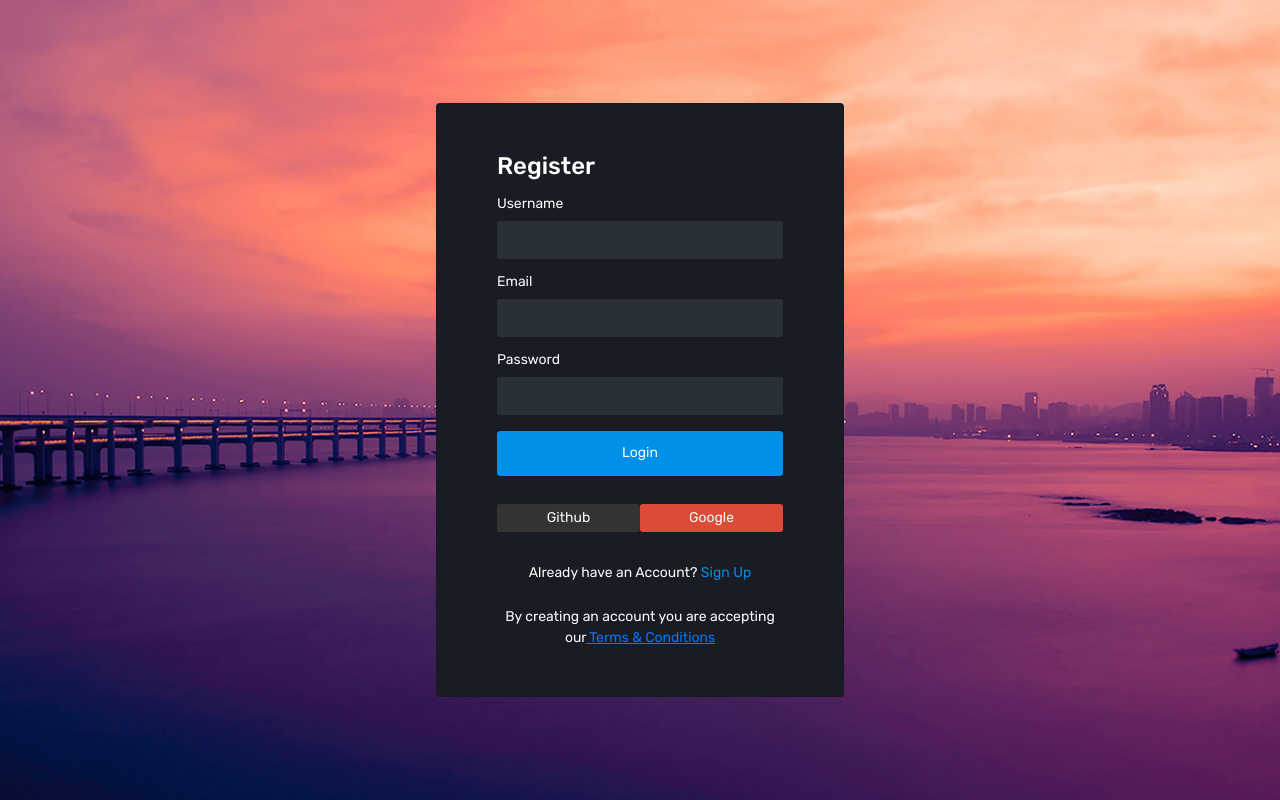
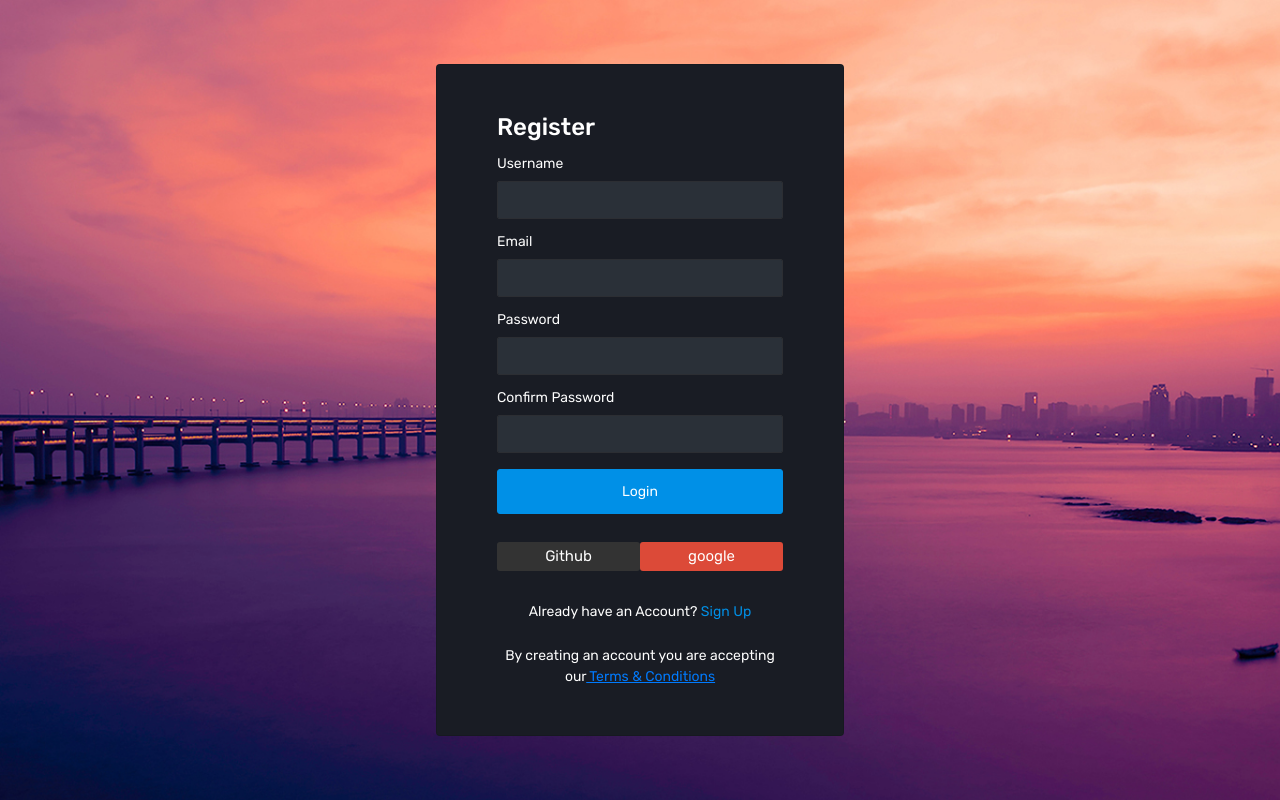
Before and after one commit to zzxx3081/trythisonbrowser, a Django app: page /register/ in a window 1280 px wide. Run offline with Django 4.2, Linux system fonts and the light colour scheme; some libraries are stand-ins or nearby versions.

Commit message:
casual login

```diff
--- /dev/null
+++ b/ttob_server/ttob_app/forms.py
@@ -0,0 +1,11 @@
+from django import forms
+from django.contrib.auth.forms import UserCreationForm
+from django.contrib.auth.models import User
+
+
+class UserForm(UserCreationForm):
+    email = forms.EmailField(label="email")
+
+    class Meta:
+        model = User
+        fields = ("username", "password1", "password2", "email")
--- a/ttob_server/ttob_app/templates/register.html
+++ b/ttob_server/ttob_app/templates/register.html
@@ -1,4 +1,6 @@
 {% load static %}
+{% load socialaccount %}
+{% providers_media_js %}
 <!DOCTYPE html>
 <html lang="en">
   <head>
@@ -27,26 +29,30 @@
             <div class="card col-lg-4 mx-auto">
               <div class="card-body px-5 py-5">
                 <h3 class="card-title text-left mb-3">Register</h3>
-                <form>
+                <form action="{% url 'register' %}" method="POST">{% csrf_token %}
                   <div class="form-group">
-                    <label>Username</label>
-                    <input type="text" class="form-control p_input">
+                    <label for="username">Username</label>
+                    <input input type="text" class="form-control" name="username" id="username" class="form-control p_input">
                   </div>
                   <div class="form-group">
-                    <label>Email</label>
-                    <input type="email" class="form-control p_input">
+                    <label for="email">Email</label>
+                    <input type="text" class="form-control" name="email" id="email" class="form-control p_input">
                   </div>
                   <div class="form-group">
-                    <label>Password</label>
-                    <input type="password" class="form-control p_input">
+                    <label for="password1">Password</label>
+                    <input type="password" class="form-control" name="password2" id="password2" class="form-control p_input">
+                  </div>
+                  <div class="form-group">
+                    <label for="password2">Confirm Password</label>
+                    <input type="password" class="form-control" name="password1" id="password1" class="form-control p_input">
                   </div>
                   <div> </div>
                   <div class="text-center">
                     <button type="submit" class="btn btn-primary btn-block enter-btn">Login</button>
                   </div>
                   <div class="d-flex">
-                    <button class="btn btn-github col me-2"> Github </button>
-                    <button class="btn btn-google col"> Google</button>
+                    <a class="btn btn-github me-2 col" href="{% provider_login_url 'github' method='oauth2' %}">Github </button>
+                    <a class="btn btn-google col" href="{% provider_login_url 'google' method='oauth2' %}">google</a>
                   </div>
                   <p class="sign-up text-center">Already have an Account?<a href="{% url 'login' %}"> Sign Up</a></p>
                   <p class="terms">By creating an account you are accepting our<a href="#"> Terms & Conditions</a></p>
--- a/ttob_server/ttob_app/views.py
+++ b/ttob_server/ttob_app/views.py
@@ -1,7 +1,9 @@
 from django.shortcuts import render, redirect, get_object_or_404
+from django.contrib.auth import authenticate, login
 from django.contrib.auth.models import User
 from django.contrib.auth.decorators import login_required
 from django.contrib import auth
+from .forms import UserForm
 
 def index(request):
     return render(request, 'index.html')
@@ -16,7 +18,16 @@ def login(request):
     return render(request, 'login.html')
 
 def register(request):
-    return render(request, 'register.html')
+    if request.method == 'POST':
+        form = UserForm(request.POST)
+        print("===============form is valid===========")
+        if request.POST['password1'] == request.POST['password2']:
+            user = User.objects.create_user(username=request.POST['username'], password=request.POST['password1'])
+            auth.login(request, user, backend='django.contrib.auth.backends.ModelBackend')
+            return redirect('/')
+    else:
+        form = UserForm()
+        return render(request, 'register.html', {'form': form})
 
 def container(request):
     return render(request, 'container.html')
```
Also changed, not shown: ttob_server/ttob_server/settings.py (+3 -4 lines).
